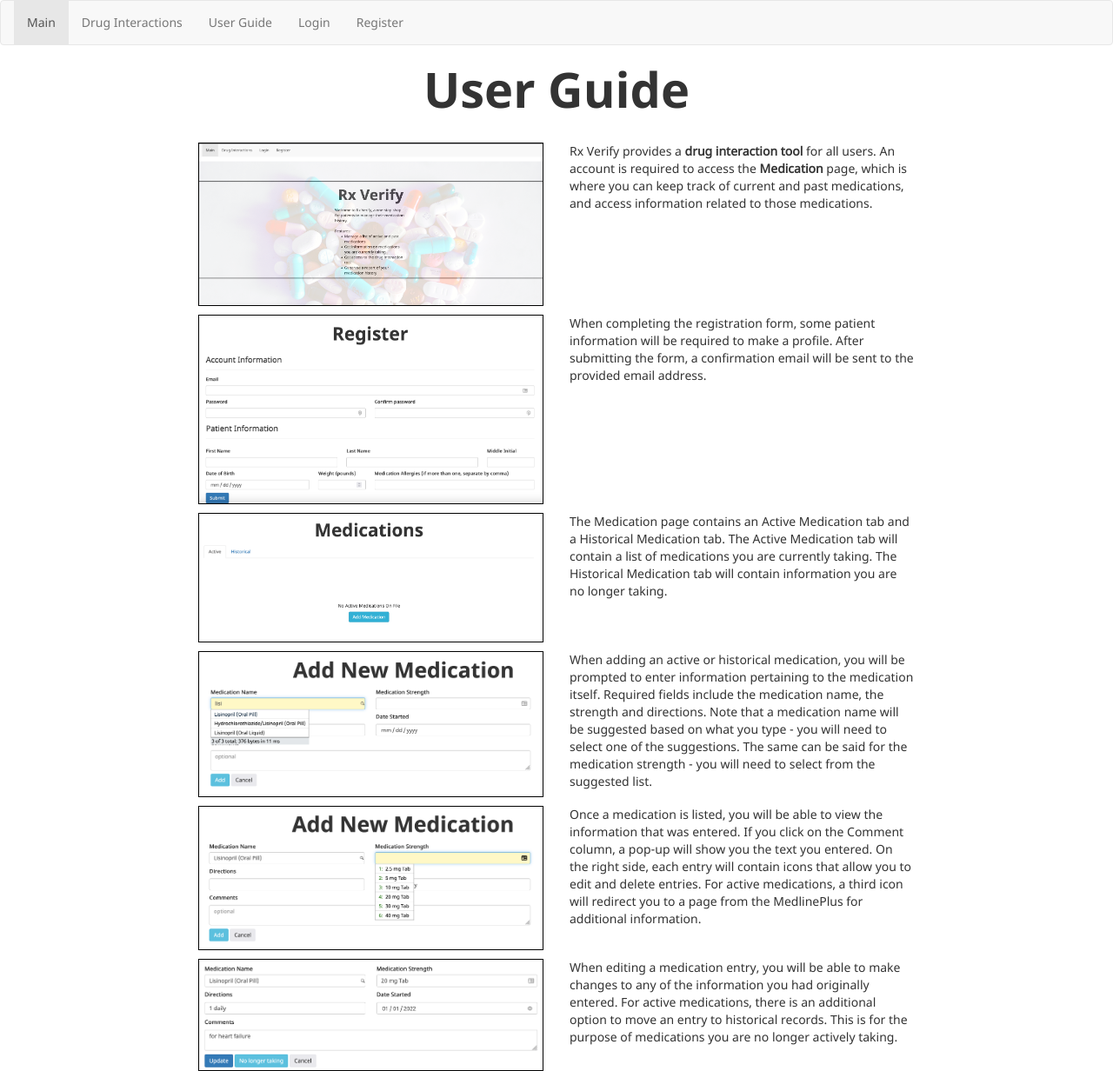
After one commit to xyang-github/Rx-Verify, a Flask app: page /guide in a window 1280 px wide. The commit adds this page. Shown: the whole page at 87% size. Run offline with Flask 2, Linux system fonts and the light colour scheme; some libraries are stand-ins or nearby versions.

Commit message:
Fixed some bugs with the cancel buttons.
Added a user guide page.

```diff
--- a/app/main/views.py
+++ b/app/main/views.py
@@ -5,3 +5,8 @@ from . import main
 @main.route("/", methods=["GET", "POST"])
 def index():
     return render_template("index.html")
+
+
+@main.route("/guide", methods=["GET", "POST"])
+def guide():
+    return render_template("guide.html")
--- a/app/profile/views.py
+++ b/app/profile/views.py
@@ -610,6 +610,7 @@ def historical_medication_delete(historical_med_id):
 
     return render_template("confirm_delete.html", form=delete_medication_form, med_name=med_name, med_dose=med_dose)
 
+
 @profile.route('/medication_medline/<rxcui>', methods=["GET", "POST"])
 def medication_medline(rxcui):
     """Will redirect to Medline, which contains information about the specific medication based on the rxcui value"""
--- a/app/static/styles.css
+++ b/app/static/styles.css
@@ -32,7 +32,7 @@ body {
     width: 300px;
 }
 
-img {
+#splash_img {
     max-width: 100%;
     max-height: 100%;
     opacity: 0.2;
@@ -66,3 +66,7 @@ alert-error {
 tbody>tr:hover {
     background-color: beige;
 }
+
+img {
+    border: 1px solid black;
+}
--- a/app/templates/active_med_add.html
+++ b/app/templates/active_med_add.html
@@ -31,14 +31,14 @@
         </div>
         <div class="col-md-5">
             <label for="start date" class="form-label">{{ form.start_date.label }}</label>
-            {{ form.start_date(class="form-control", id="start_date") }}
+            {{ form.start_date(class="form-control", id="start_date", placeholder="optional") }}
         </div>
         <div class="col-md-2"></div>
     </div>
     <div class="row row_margin">
         <div class="col-md-10">
             <label for="comment" class="form-label">{{ form.comment.label }}</label>
-            {{ form.comment(class="form-control", id="comment") }}
+            {{ form.comment(class="form-control", id="comment", placeholder="optional") }}
         </div>
         <div class="col-md-2"></div>
     </div>
--- a/app/templates/base.html
+++ b/app/templates/base.html
@@ -22,6 +22,7 @@
             {% endif %}
 
             <li><a href="">Drug Interactions</a></li>
+            <li><a href="{{ url_for("main.guide") }}">User Guide</a></li>
 
             {% if current_user.is_authenticated  %}
                 <li><a href="{{ url_for("profile.medmain") }}">Medications</a></li>
--- /dev/null
+++ b/app/templates/guide.html
@@ -0,0 +1,107 @@
+{% extends "base.html" %}
+
+{% block content %}
+    <h1>User Guide</h1>
+
+    <div class="container-fluid">
+        <div class="row row_margin">
+            <div class="col-md-2"></div>
+            <div class="col-md-4">
+                <img src="{{ url_for('static', filename='img/main.png') }}" style="width: 100%;" alt="main splash page">
+            </div>
+            <div class="col-md-4">
+                <div>
+                    Rx Verify provides a <strong>drug interaction tool</strong> for all users. An account is required to access
+                    the <strong>Medication</strong> page, which is where you can keep track of current and past medications, and
+                    access information related to those medications.
+                </div>
+
+            </div>
+            <div class="col-md-2"></div>
+        </div>
+
+        <div class="row row_margin">
+            <div class="col-md-2"></div>
+            <div class="col-md-4">
+                <img src="{{ url_for('static', filename='img/register.png') }}" style="width: 100%;"
+                     alt="registration page">
+            </div>
+            <div class="col-md-4">
+                <div>
+                    When completing the registration form, some patient information will be required to make a profile.
+                    After submitting the form, a confirmation email will be sent to the provided email address.
+                </div>
+
+            </div>
+            <div class="col-md-2"></div>
+        </div>
+
+        <div class="row row_margin">
+            <div class="col-md-2"></div>
+            <div class="col-md-4">
+                <img src="{{ url_for('static', filename='img/medication-main.png') }}" style="width: 100%;"
+                     alt="picture of the main medication page">
+            </div>
+            <div class="col-md-4">
+                <div>
+                    The Medication page contains an Active Medication tab and a Historical Medication tab. The Active
+                    Medication tab will contain a list of medications you are currently taking. The Historical
+                    Medication tab will contain information you are no longer taking.
+                </div>
+
+            </div>
+            <div class="col-md-2"></div>
+        </div>
+
+        <div class="row row_margin">
+            <div class="col-md-2"></div>
+            <div class="col-md-4">
+                <img src="{{ url_for('static', filename='img/medication-add1.png') }}" style="width: 100%;"
+                     alt="picture of the medication page when adding a new medication">
+            </div>
+            <div class="col-md-4">
+                <div>
+                    When adding an active or historical medication, you will be prompted to enter information
+                    pertaining to the medication itself. Required fields include the medication name, the strength and
+                    directions. Note that a medication name will be suggested based on what you type - you will need to
+                    select one of the suggestions. The same can be said for the medication strength - you will need to
+                    select from the suggested list.
+                </div>
+            </div>
+            <div class="col-md-2"></div>
+        </div>
+
+        <div class="row row_margin">
+            <div class="col-md-2"></div>
+            <div class="col-md-4">
+                <img src="{{ url_for('static', filename='img/medication-add2.png') }}" style="width: 100%;"
+                     alt="picture of the medication page when adding a new medication">
+            </div>
+            <div class="col-md-4">
+                <div>
+                    Once a medication is listed, you will be able to view the information that was entered. If you click
+                    on the Comment column, a pop-up will show you the text you entered. On the right side, each entry
+                    will contain icons that allow you to edit and delete entries. For active medications, a third icon
+                    will redirect you to a page from the MedlinePlus for additional information.
+                </div>
+            </div>
+            <div class="col-md-2"></div>
+        </div>
+
+        <div class="row row_margin">
+            <div class="col-md-2"></div>
+            <div class="col-md-4">
+                <img src="{{ url_for('static', filename='img/medication-edit.png') }}" style="width: 100%;"
+                     alt="picture of the medication page when editing a medication">
+            </div>
+            <div class="col-md-4">
+                <div>
+                    When editing a medication entry, you will be able to make changes to any of the information you had
+                    originally entered. For active medications, there is an additional option to move an entry to
+                    historical records. This is for the purpose of medications you are no longer actively taking.
+                </div>
+            </div>
+            <div class="col-md-2"></div>
+        </div>
+    </div>
+{% endblock %}
--- a/app/templates/index.html
+++ b/app/templates/index.html
@@ -18,6 +18,6 @@
         </div>
 
         <!-- image from Unsplash: https://unsplash.com/photos/QNrjcp90tVc -->
-        <img src="{{ url_for('static', filename='img/splash_img.jpg') }}" alt="pills arranged into a heart">
+        <img src="{{ url_for('static', filename='img/splash_img.jpg') }}" id="splash_img" alt="pills arranged into a heart">
     </div>
 {% endblock %}
```
Also changed, not shown: app/profile/forms.py (+8 -6 lines), app/templates/register.html (+5 -5 lines), app/db/db.db.
